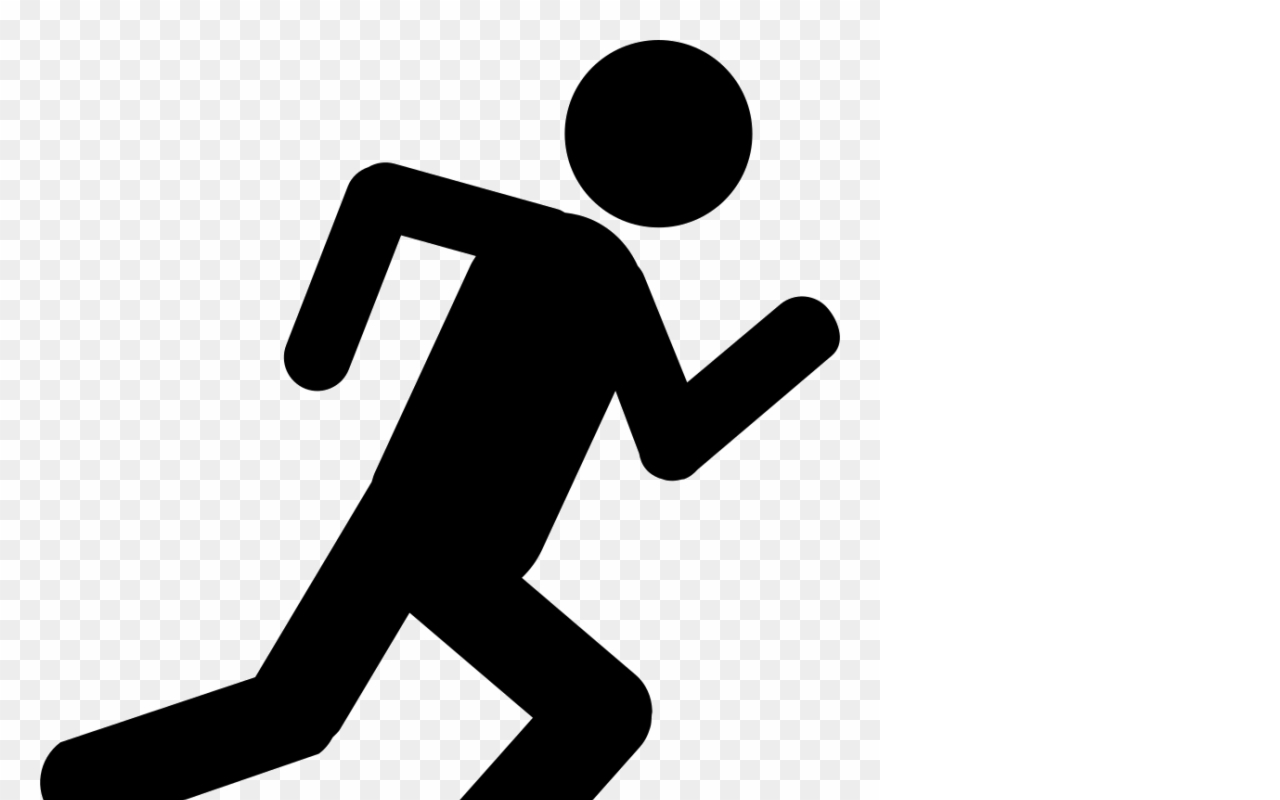
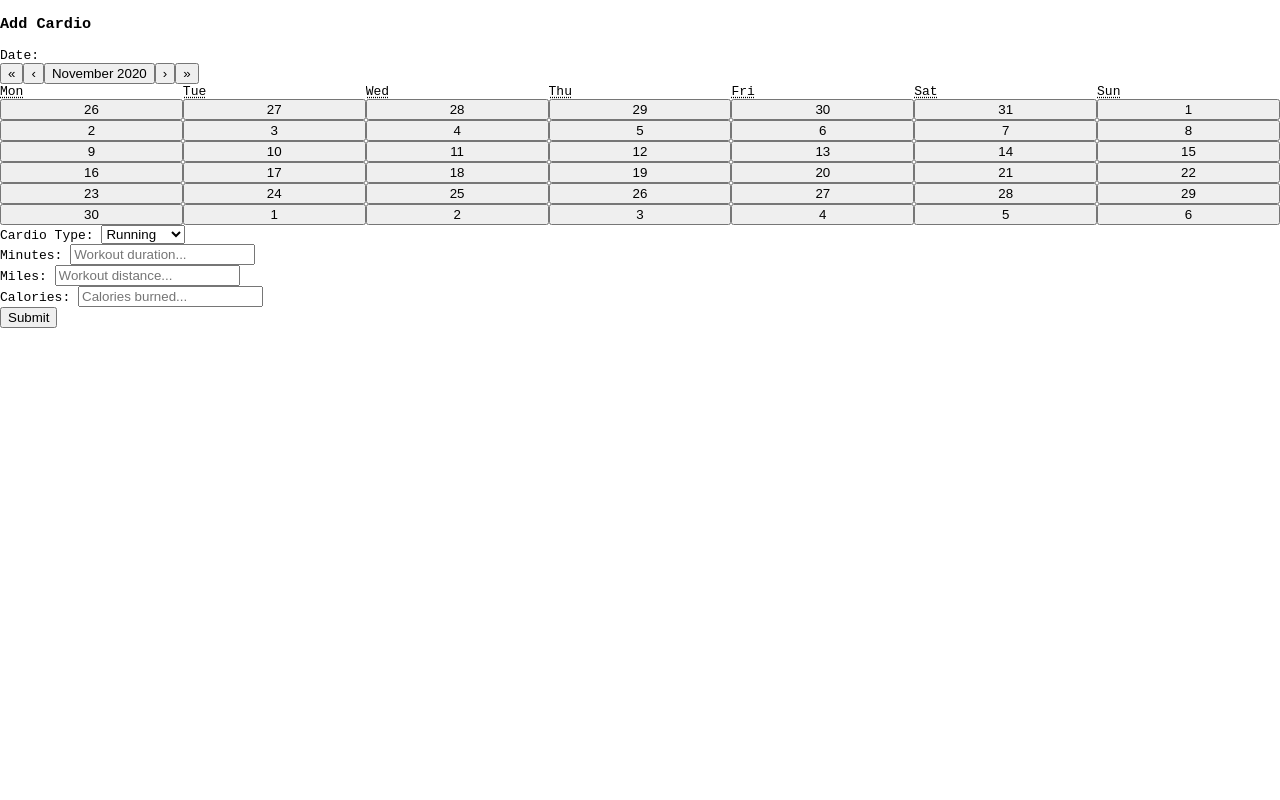
Before and after one commit to sheckjess/project-8-frontend, a React (Create React App) app: page /cardio in a window 1280 px wide. Shown: the top 800 px of the page. Built offline with nearby package versions, Linux system fonts and the light colour scheme.

Commit message:
cardio component written

```diff
--- a/src/App.js
+++ b/src/App.js
@@ -2,8 +2,10 @@ import './App.css';
 import React, {Component} from 'react'
 import { BrowserRouter as Router, Route, Link } from 'react-router-dom'
 import { render } from '@testing-library/react';
-import HomePage from './Components/HomePage'
-import LiftSubmitter from './Components/LiftSubmitter'
+import HomePage from './components/HomePage'
+import CardioSubmitter from './components/CardioSubmiter'
+import LiftSubmitter from './components/LiftSubmitter'
+
 
 class App extends Component {
   constructor(props){
@@ -14,10 +16,11 @@ class App extends Component {
     return(
       <div>
         <Router>
-          <Route path="/"
+          <Route exact path="/"
           component={HomePage} />
-          <Route path="/cardio" />
-          <Route path="/lifting"
+          <Route exact path="/cardio"
+          component={CardioSubmitter} />
+          <Route exact path="/lifting"
           component={LiftSubmitter} />
         </Router>
       </div>
--- /dev/null
+++ b/src/Components/CardioSubmiter.js
@@ -0,0 +1,108 @@
+import React, { Component } from "react";
+import Calendar from "react-calendar";
+const axios = require('axios')
+
+class CardioSubmitter extends Component {
+    constructor(props){
+        super(props)
+        this.state = {
+            date: "",
+            type: "",
+            minutes: "",
+            miles: "",
+            calories: ""
+        }
+    }
+
+    onChangeDate = (e) => {
+        console.log(e)
+        this.setState({date: e.target.value})
+    }
+
+    onChangeCardioType = (e) => {
+        console.log(e)
+        this.setState({type: e.target.value})
+    }
+
+    onChangeMinutes = (e) => {
+        console.log(e)
+        this.setState({minutes: e.target.value})
+    }
+
+    onChangeMiles = (e) => {
+        console.log(e)
+        this.setState({miles: e.target.value})
+    }
+
+    onChangeCalories = (e) => {
+        console.log(e)
+        this.setState({calories: e.target.value})
+    }
+
+    onSubmit = (e) => {
+        e.preventDefault();
+    }
+
+    render(){
+        return(
+            <div>
+                <h3>Add Cardio</h3>
+                <form onSubmit={this.onSubmit}>
+                    <div className="form-group">
+                        <label>Date: </label>
+                        <Calendar
+                            defaultView="month"
+                            onChange={this.onChangeDate}
+                        />
+                    </div>
+                    <div className="form-group">
+                        <label>Cardio Type: </label>
+                        <select
+                        required
+                        onChange={this.onChangeCardioType}
+                        type="select">
+                            <option>Running</option>
+                            <option>Walking</option>
+                            <option>Cycling</option>
+                            <option>Swimming</option>
+                        </select>
+                    </div>
+                    <div className="form-group">
+                        <label>Minutes: </label>
+                        <input
+                            required
+                            onChange={this.onChangeMinutes}
+                            type="number"
+                            placeholder="Workout duration...">
+                        </input>
+                    </div>
+                    <div className="form-group">
+                        <label>Miles: </label>
+                        <input
+                            required
+                            onChange={this.onChangeMiles}
+                            type="number"
+                            placeholder="Workout distance...">
+                        </input>
+                    </div>
+                    <div className="form-group">
+                        <label>Calories: </label>
+                        <input
+                            required
+                            onChange={this.onChangeCalories}
+                            type="number"
+                            placeholder="Calories burned...">
+                        </input>
+                    </div>
+                    <button
+                        type="submit"
+                        className="">
+                        Submit
+                    </button>
+                </form>
+            </div>
+        )
+    }
+}
+
+export default CardioSubmitter
```
Also changed, not shown: src/Components/CardioSubmitter.js (deleted, +0 -14 lines).
